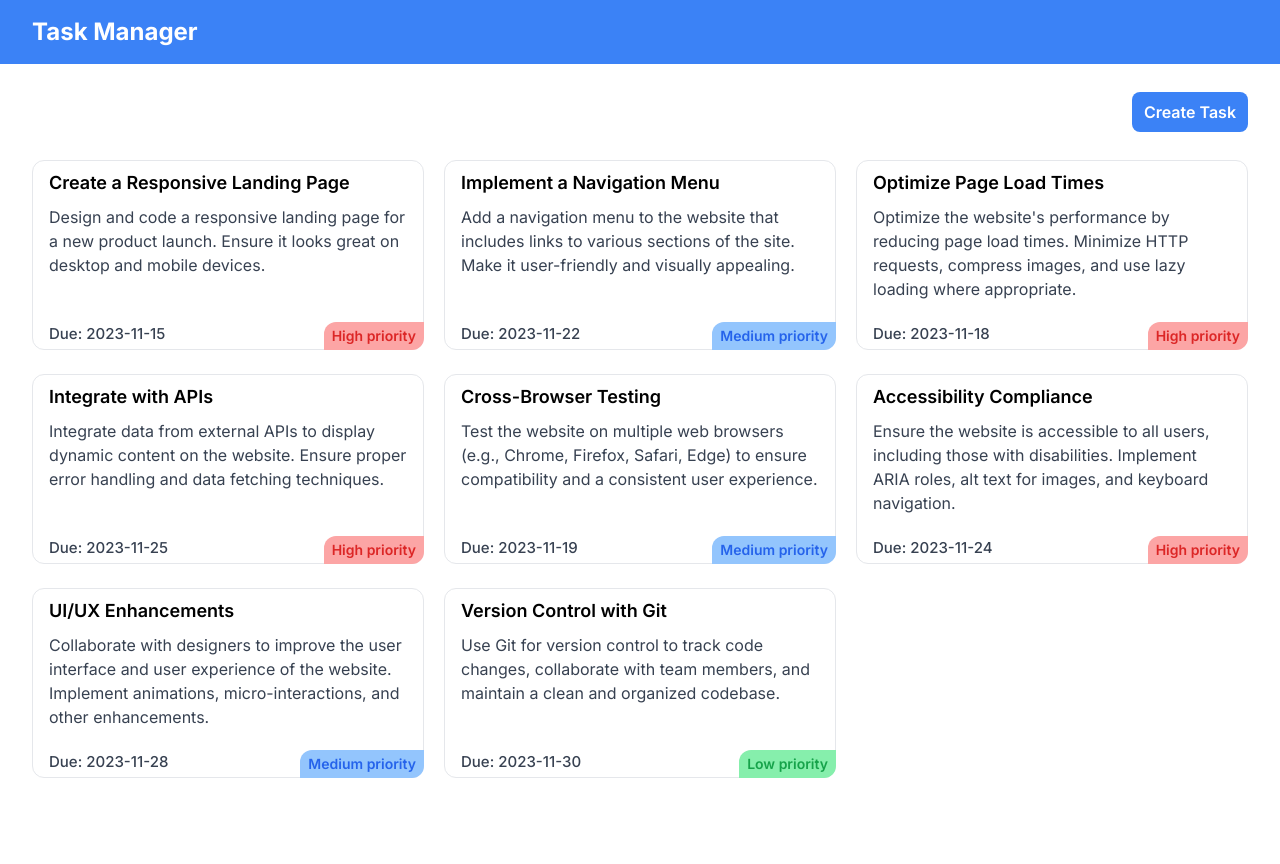
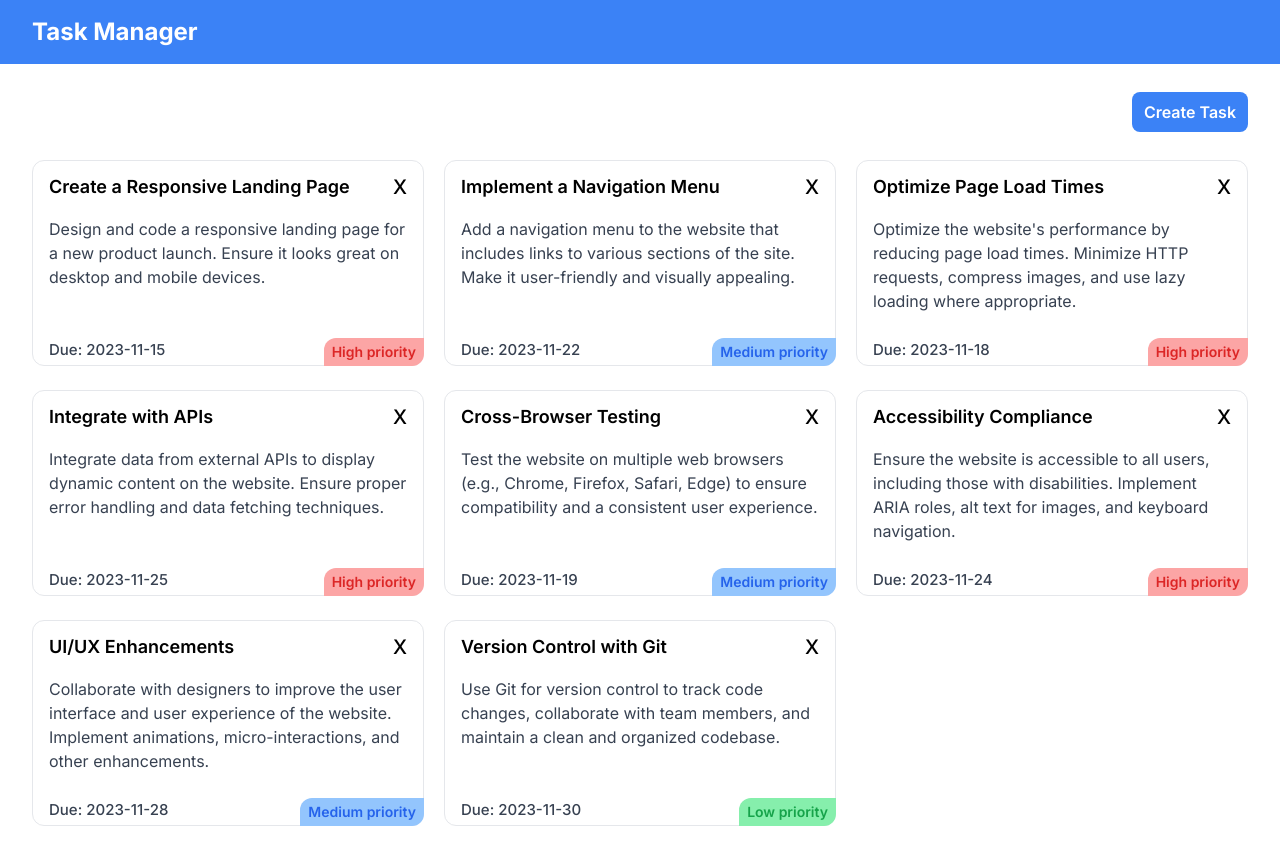
Before and after one commit to Jesusborjas006/task-manager, a Next.js app: page /tasks in a window 1280 px wide. Shown: the top 864 px of the page. Built offline with nearby package versions, Linux system fonts and the light colour scheme.

Commit message:
Add remove task functionality

```diff
--- a/app/tasks/page.tsx
+++ b/app/tasks/page.tsx
@@ -20,6 +20,11 @@ const Page = () => {
     setTasks([...tasks, newTask]);
   };
 
+  const deleteTask = (id: number) => {
+    const filteredTasks = tasks.filter((task) => task.id !== id);
+    setTasks(filteredTasks);
+  };
+
   return (
     <div className="relative">
       {isCreatingTask && (
@@ -33,7 +38,7 @@ const Page = () => {
         <CreateTaskBtn setIsCreatingTask={setIsCreatingTask} />
       )}
 
-      <Tasks tasks={tasks} />
+      <Tasks tasks={tasks} deleteTask={deleteTask} />
     </div>
   );
 };
--- a/app/ui/Task.tsx
+++ b/app/ui/Task.tsx
@@ -1,11 +1,20 @@
 type TaskProps = {
+  id: number;
   title: string;
   body: string;
   priority: string;
   dueDate: string;
+  deleteTask: any;
 };
 
-const Task = ({ title, body, priority, dueDate }: TaskProps) => {
+const Task = ({
+  id,
+  title,
+  body,
+  priority,
+  dueDate,
+  deleteTask,
+}: TaskProps) => {
   const getStyling = () => {
     if (priority === "High") {
       return "bg-red-300 text-red-600";
@@ -17,8 +26,16 @@ const Task = ({ title, body, priority, dueDate }: TaskProps) => {
   };
 
   return (
-    <div className="border p-2 px-4 rounded-xl space-y-2 my-6 md:my-3 relative">
-      <h3 className="font-semibold text-lg">{title}</h3>
+    <div className="border py-3 px-4 rounded-xl space-y-2 my-6 md:my-3 relative">
+      <div className="flex justify-between mb-4">
+        <h3 className="font-semibold text-lg">{title}</h3>
+        <p
+          className="font-medium text-xl hover:text-red-500 cursor-pointer"
+          onClick={() => deleteTask(id)}
+        >
+          X
+        </p>
+      </div>
       <p className=" text-gray-700 pb-10">{body}</p>
       <p
         className={`absolute right-[-1px] bottom-[-1px] font-semibold rounded-xl rounded-tr-none rounded-bl-none py-1 px-2 ${getStyling()} text-sm`}
--- a/app/ui/Tasks.tsx
+++ b/app/ui/Tasks.tsx
@@ -2,7 +2,7 @@
 
 import Task from "./Task";
 
-const Tasks = ({ tasks }: any) => {
+const Tasks = ({ tasks, deleteTask }: any) => {
   const taskElements = tasks.map(
     (task: {
       id: number;
@@ -12,11 +12,13 @@ const Tasks = ({ tasks }: any) => {
       dueDate: string;
     }) => (
       <Task
+        id={task.id}
         key={task.id}
         title={task.title}
         body={task.body}
         priority={task.priority}
         dueDate={task.dueDate}
+        deleteTask={deleteTask}
       />
     )
   );
```
